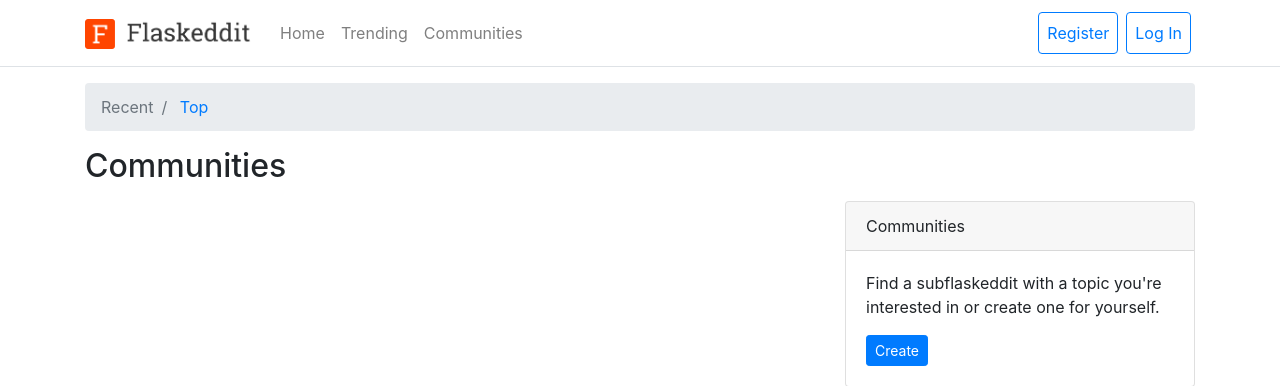
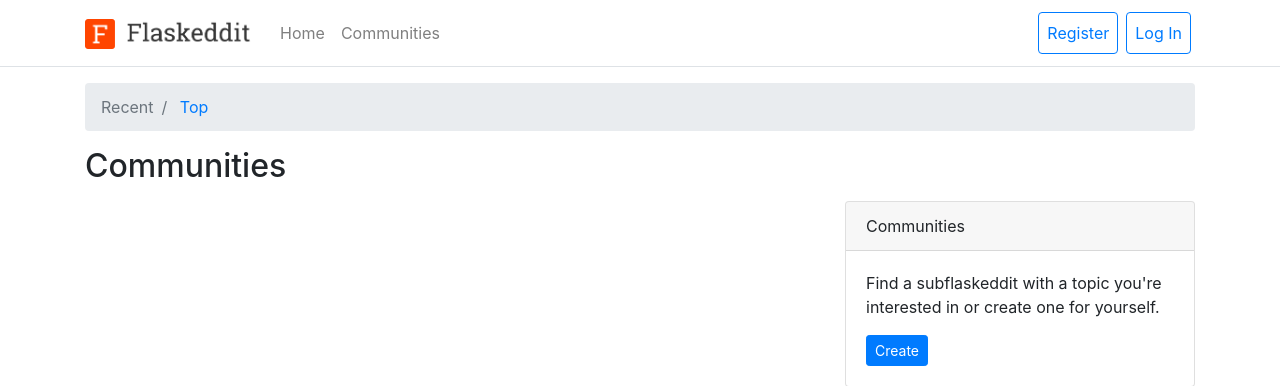
Before and after one commit to aqche/flaskeddit, a Flask app: page /communities in a window 1280 px wide. Shown: the top 386 px of the page. Run offline with Flask 2, Linux system fonts and the light colour scheme; data that the repository does not hold is empty; some libraries are stand-ins or nearby versions.

Commit message:
remove uneeded link

```diff
--- a/flaskeddit/templates/layout.jinja2
+++ b/flaskeddit/templates/layout.jinja2
@@ -55,11 +55,6 @@
             <ul class="navbar-nav mr-auto">
               <li class="nav-item">
                 <a class="nav-link" href="{{ url_for('feed.feed') }}">Home</a>
-              </li>
-              <li class="nav-item">
-                <a class="nav-link" href="{{ url_for('feed.top_feed') }}"
-                  >Trending</a
-                >
               </li>
               <li class="nav-item">
                 <a
```
